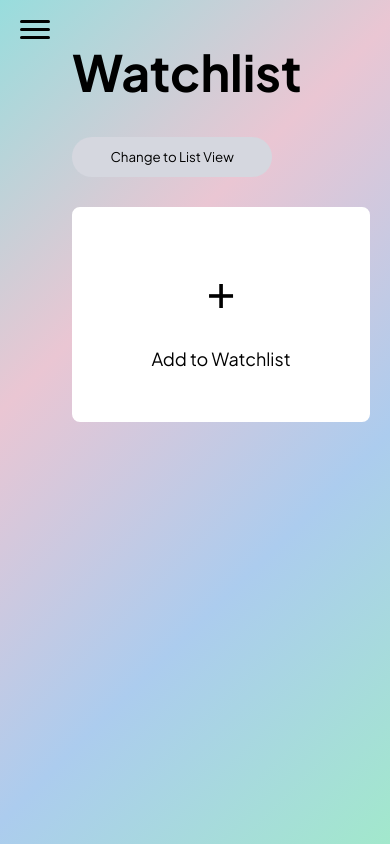
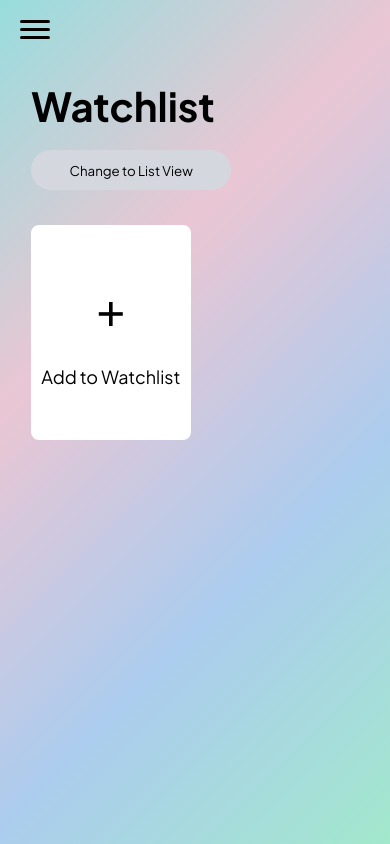
Before and after one commit to klsntg/rhon, a React (Vite) app: page /watchlist in a window 390 px wide. Built offline with nearby package versions, Linux system fonts and the light colour scheme; no server answers.

Commit message:
responsive ata buynsell + watchlist

```diff
--- a/src/BuySell.jsx
+++ b/src/BuySell.jsx
@@ -211,7 +211,7 @@ const BuySell = ({ cryptoData, cryptoAssets, setCryptoAssets }) => {
                 </>
             ) : (
                 <div>
-                    <p>Please select a coin from the search bar.</p>
+                    <p className="search-text">Please select a coin from the search bar.</p>
                 </div>
             )}
         </div>
--- a/src/index.css
+++ b/src/index.css
@@ -128,6 +128,7 @@ td a {
   cursor: pointer;
 }
 
+/*Sidebar*/
 .sidebar {
   position: fixed;
   top: 0;
@@ -494,6 +495,17 @@ select {
 
 @media (max-width: 900px) {
 
+  h1 {
+    font-size: 40px;
+    margin-top: 80px; /* Adjust margin as needed */
+    position: fixed;
+  }
+
+  .main-content {
+    margin-left: 0;
+    margin-left:8%;
+  }
+
   .sidebar {
     width: 0;
     overflow: hidden;
@@ -512,7 +524,6 @@ select {
     left: 20px;
     z-index: 999;
     cursor: pointer;
-
   }
 
   .hamburger span {
@@ -527,5 +538,170 @@ select {
   .sidebar.open {
     left: 0px;
     width: 240px;
+    height:700px
   }
+
+  .search {
+    height: 35px;
+    width: 250px;
+    border-radius: 50px;
+    padding-left: 10px;
+    margin-left: 5px;
+    margin-top: 150px;
+    border: none;
+    background-color: #d5d7df;
+    position:fixed;
+  }
+
+  .searchCoin-container {
+    display: flex;
+    justify-content: center;
+  }
+
+  .searchCoin {
+    position: fixed;
+    width: 270px;
+    margin-top: 170px;
+    margin-left: -210px;
+  }
+
+  .search-coin {
+    height: 35px;
+    width: 100%;
+    border-radius: 50px;
+    padding-left: 10px;
+    margin-left: 5px;
+    border: none;
+    background-color: #d5d7df;
+  }
+
+  .search-text {
+    position: absolute;
+    margin-top: 140px;
+  }
+
+  .buy-sell-card {
+    margin-top: 230px; /* Adjust margin for smaller screens */
+    padding: 10px; /* Adjust padding for smaller screens */
+    position: relative; /* Keep absolute positioning */
+    left: 46%; /* Position the card horizontally in the center */
+    transform: translateX(-90%); /* Center the card horizontally */
+    z-index: 2; /* Ensure it appears above .search-text */
+  }
+
+  .crypto-cards {
+    display: grid;
+    grid-template-columns: repeat(auto-fill, minmax(150px, 1fr));
+    gap: 20px;
+    overflow-x: auto; /* Add horizontal scrolling */
+    position: static;
+    margin-top: 5px;
+    position: relative;
+  }
+
+  .crypto-cards a {
+    border: 3px solid white;
+    border-radius: 8px;
+    text-decoration: none;
+    color: inherit;
+    background-color: white;
+    display: block; /* Ensure each card occupies its own line */
+    overflow-x: auto; /* Add horizontal scrolling */
+  }
+
+  .crypto-card {
+    border: 3px solid white;
+    border-radius: 10px;
+    padding: 10px;
+    display: flex;
+    align-items: center;
+    flex-direction: column;
+    overflow-x: auto; /* Add horizontal scrolling */
+  }
+
+  .crypto-card img {
+    margin-left: 10px;
+  }
+
+  .watchlist-container {
+    padding-right: 20px;
+  }
+
+  .add-to-watchlist-card {
+    display: flex;
+    justify-content: center;
+    align-items: center;
+    border: 3px solid white;
+    border-radius: 8px;
+    text-decoration: none;
+    color: #333;
+    overflow-x: auto; /* Add horizontal scrolling */
+    margin-bottom: 30px;
+  }
+
+  .add-to-watchlist-card-content {
+    display: flex;
+    flex-direction: column;
+    align-items: center;
+  }
+
+  .add-to-watchlist-card-content p:first-child {
+    font-size: 48px;
+    margin-bottom: 10px;
+  }
+
+  .add-to-watchlist-card-content p:last-child {
+    font-size: 18px;
+    margin-bottom: 49.45px;
+  }
+
+  .crypto-cards.list {
+    display: flex;
+    flex-direction: column;
+    gap: 20px;
+  }
+
+  .crypto-card.list {
+    border: 3px solid white;
+    border-radius: 8px;
+    padding: 20px;
+    display: flex;
+    align-items: center;
+    flex-direction: row;
+    justify-content: space-between;
+  }
+
+  .crypto-card.list .left-side {
+    display: flex;
+    align-items: center;
+  }
+
+  .crypto-card.list .right-side {
+    text-align: right;
+  }
+
+  .crypto-card.list .crypto-image {
+    display: flex;
+    align-items: center;
+    margin-bottom: 10px;
+  }
+
+  .crypto-card.list .crypto-image img {
+    width: 50px;
+    height: 50px;
+    margin-right: 20px;
+  }
+
+  .toggle-button {
+    height: 40px;
+    width: 200px;
+    background-color: #d5d7df;
+    border: none;
+    border-radius: 20px;
+    margin-bottom: 30px;
+    cursor: pointer;
+    margin-top: 150px;
+    position: relative;
+  }
+
 }
```
